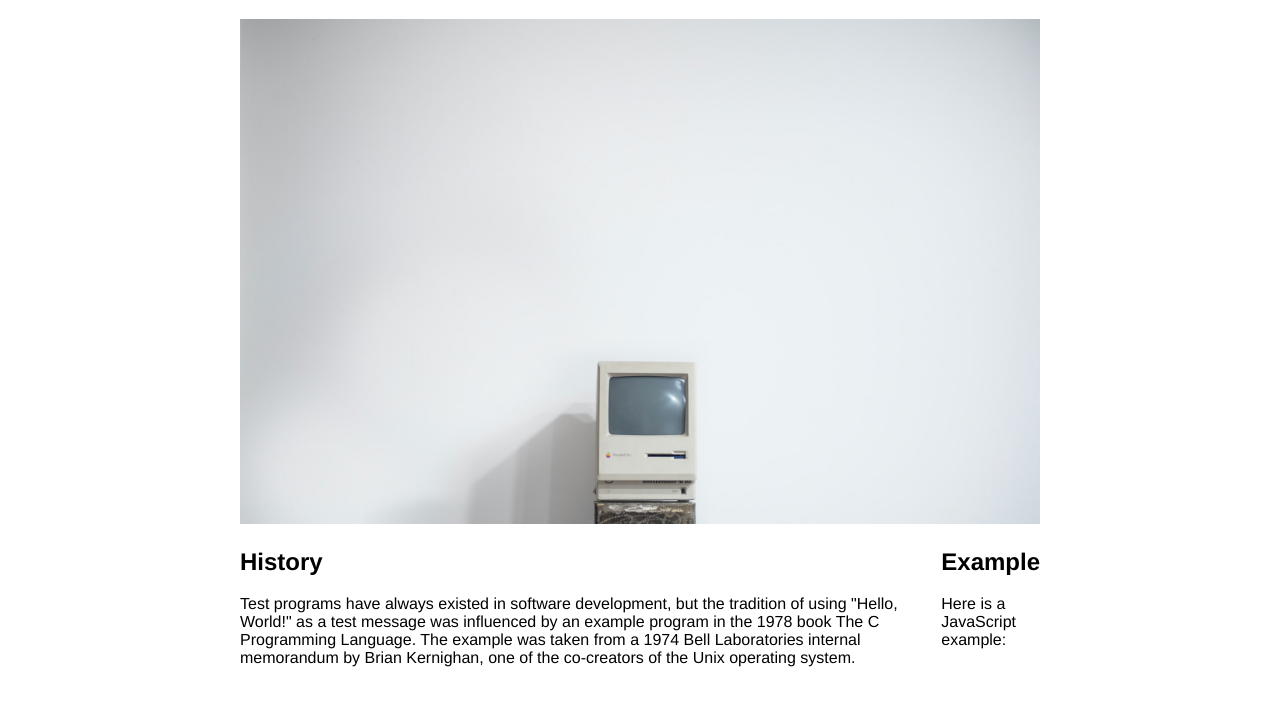
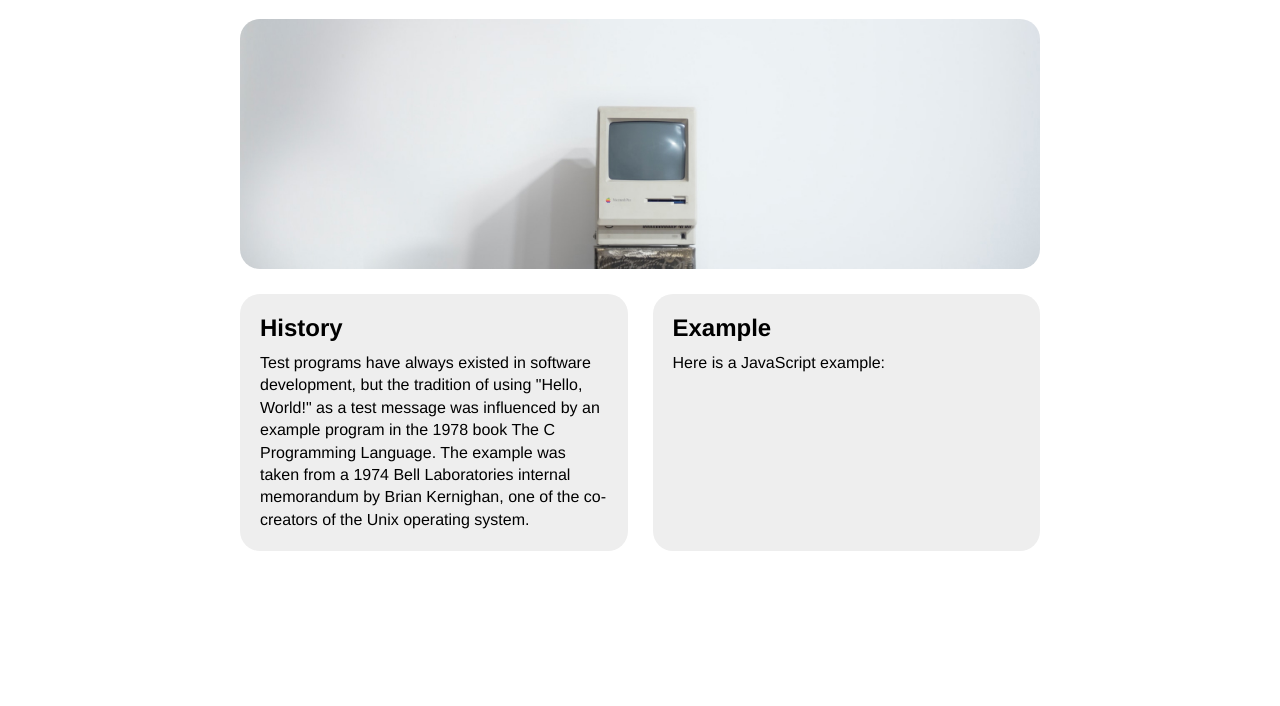
Before and after one commit to EliWalker3/hello-world-2, a plain HTML site: page index.html in a window 1280 px wide. Shown: the part 76-782 px from the top of the page. Drawn offline with Linux system fonts and the light colour scheme.

Commit message:
mac photo update

```diff
--- a/index.html
+++ b/index.html
@@ -9,7 +9,8 @@
 <body>
     <main>
         <h1>HelloWorld</h1>
-        <img src="images/mac-image.jpg" alt="mac image">
+        <div class="masthead">
+        </div>
         <div class="details">
             <section>
                 <h2>History</h2>
--- a/styles.css
+++ b/styles.css
@@ -10,10 +10,37 @@ main {
     width: 800px;
 }
 
+.masthead {
+    background-image: url('images/mac-image.jpg');
+    background-size: cover;
+    background-position: bottom;
+    height: 250px;
+    border-radius: 20px;
+}
+
 .details {
     display: flex;
+    gap: 25px;
+}
+
+.details section {
+    flex-grow: 1;
+    flex-basis: 0;
+    background: #eee;
+    padding: 20px;
+    border-radius: 20px;
+    margin-top: 25px;
 }
 
 img {
     width: 100%;
 }
+
+h2 {
+    margin: 0 0 10px 0;
+}
+
+p {
+    margin: 0;
+    line-height: 1.4em;
+}
```
